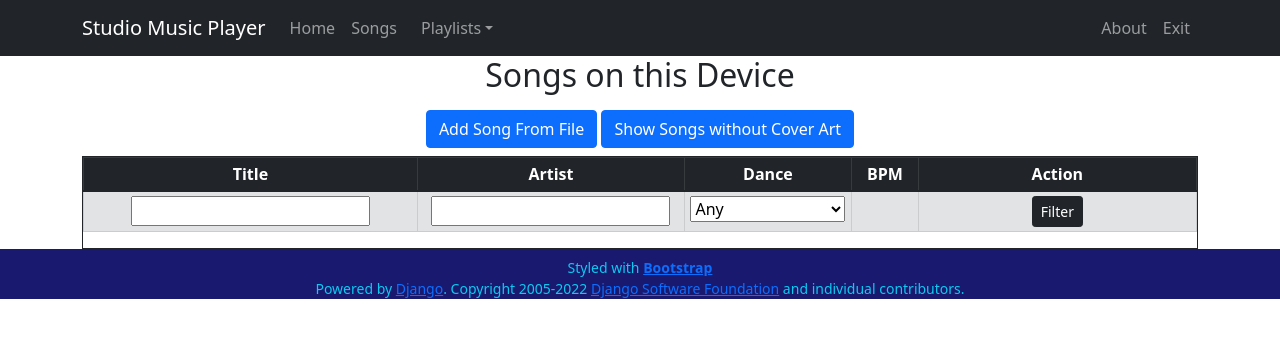
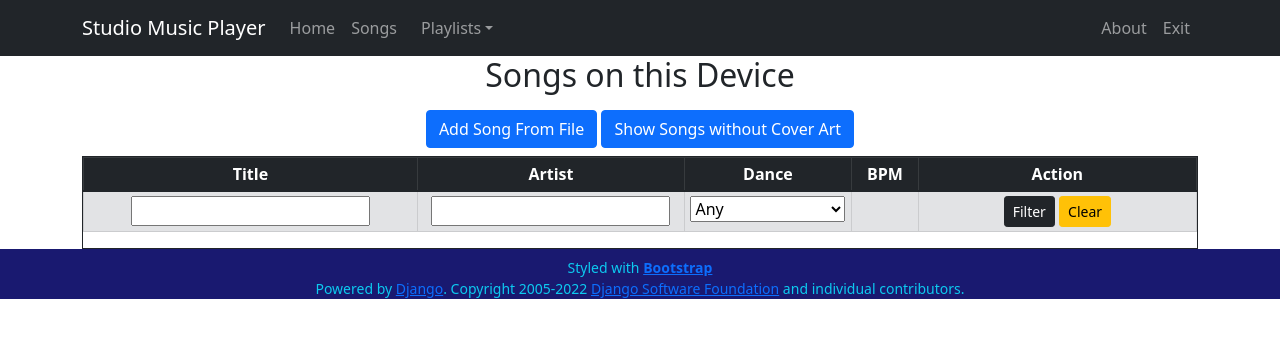
Before and after one commit to dlanghorne0428/StudioMusicPlayer, a Django app: page /songs/ in a window 1280 px wide. Shown: the top 356 px of the page. Run offline with Django 4.2, Linux system fonts and the light colour scheme; the visitor is signed in with stand-in values (Sample User, id 1); data that the repository does not hold is empty; some libraries are stand-ins or nearby versions.

Commit message:
Add clear button (#206)

```diff
--- a/App/templates/show_songs.html
+++ b/App/templates/show_songs.html
@@ -68,6 +68,7 @@
             <!-- name attribute cannot be submit, so javascript submit function will work -->
             <td class="text-center">
               <input class="btn btn-dark btn-sm" type="submit" name="btn_submit" value="Filter"/>
+              <a class="btn btn-warning btn-sm" href="{% url 'App:show_songs' %}">Clear</a>
             </td>
           </tr>
         </form>
```
